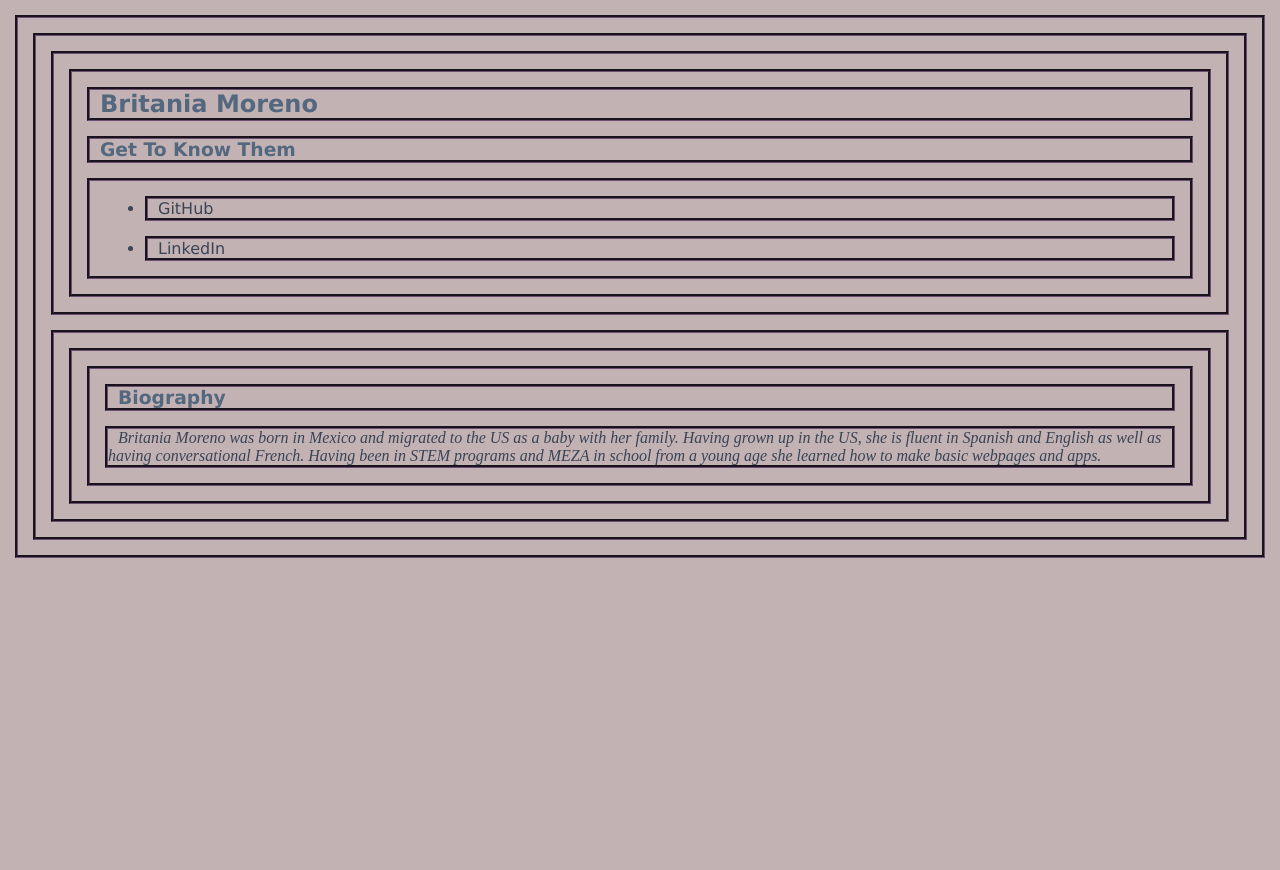
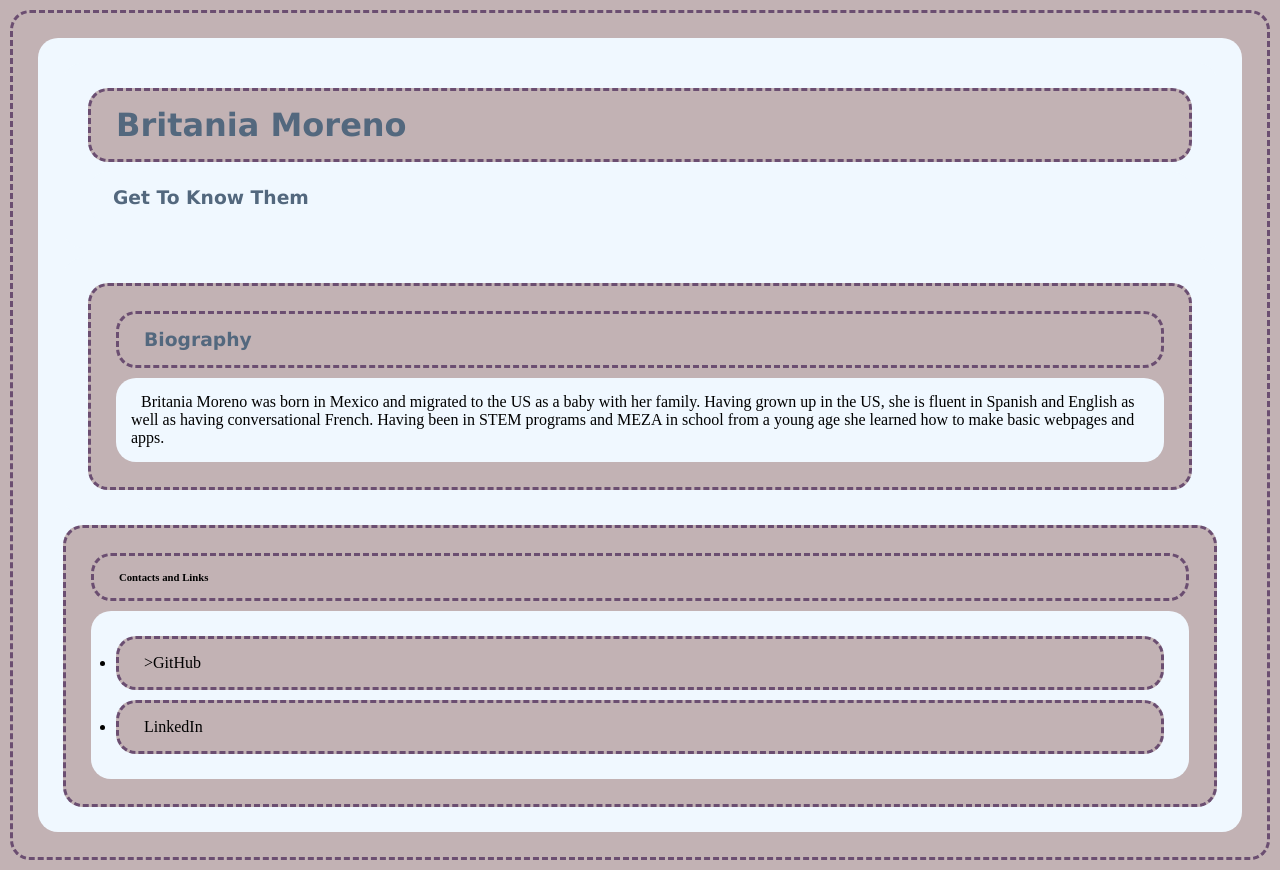
Before and after one commit to BriMoreno/My-Portfolio, a plain HTML site: page index.html in a window 1280 px wide. Before the commit the page ends 800 px from the top, so only its background shows below. Drawn offline with Linux system fonts and the light colour scheme.

Commit message:
fixing borders to look semi normal

```diff
--- a/assets/style.css
+++ b/assets/style.css
@@ -6,24 +6,34 @@
 /*general website style for bg and borders*/
 * {
     background-color:rgb(194, 178, 180);
-    border-style: groove;
+    border-style: dashed;
     border-color: rgb(107, 78, 113);
-    margin: 15px;
+    border-radius:20px;
+    margin: 10px;
+    padding: 15px;
     text-indent: 10px;
 }
-/*list styling*/
-li {
-    font-family: var(--font);
-    color: var(--tColor);
-}
+
 /*header type styling*/
-h1, h3 {
-    font-style:normal;
+header, h3, h1 {
     font-family: var(--font);
     color: rgb(83, 104, 126);
+
 }
 /*paragraph styling*/
+.removeBorder {
+    border:none;
+    background-color: aliceblue;
+}
 main section div p {
     font-style:oblique;
     color: var(--tColor);
+    border:none;
+    font-size:large;
+
 }
+
+h1{
+    text-align: left;
+    font-size:xx-large;
+}
--- a/index.html
+++ b/index.html
@@ -8,27 +8,28 @@
     <link rel="stylesheet" href="./assets/style.css"/>
 </head>
 
-<body>
-    <article>
-        <header>
-            <h1>Britania Moreno</h1>
-            <h3>Get To Know Them</h3>
-            <ul>
-                <li>GitHub</li>
-                <li>LinkedIn</li>
-            </ul>
-        </header>
-    </article>
-    <main>
-        <section>
-          <div>
-                <h3>Biography</h3>
-             <p>Britania Moreno was born in Mexico and migrated to the US as a baby with her family. Having grown up
+<body class="removeBorder">
+    <header class="removeBorder" >
+        <h1 >Britania Moreno</h1>
+        <h3 class="removeBorder">Get To Know Them</h3>
+    </header>
+
+    <section class="removeBorder">
+        <div>
+            <h3>Biography</h3>
+             <p class="removeBorder">Britania Moreno was born in Mexico and migrated to the US as a baby with her family. Having grown up
                 in the US, she is fluent in Spanish and English as well as having conversational French. Having been in
                 STEM programs and MEZA in school from a young age she learned how to make basic webpages and apps.
              </p>
-            </div>
-        </section>
-    </main>
+        </div>
+    </section>
+
+    <footer>
+        <h6>Contacts and Links</h6>
+        <ul class="removeBorder">
+            <li>>GitHub</li>
+            <li>LinkedIn</li>
+        </ul>
+    </footer>
 </body>
 </html>
```
